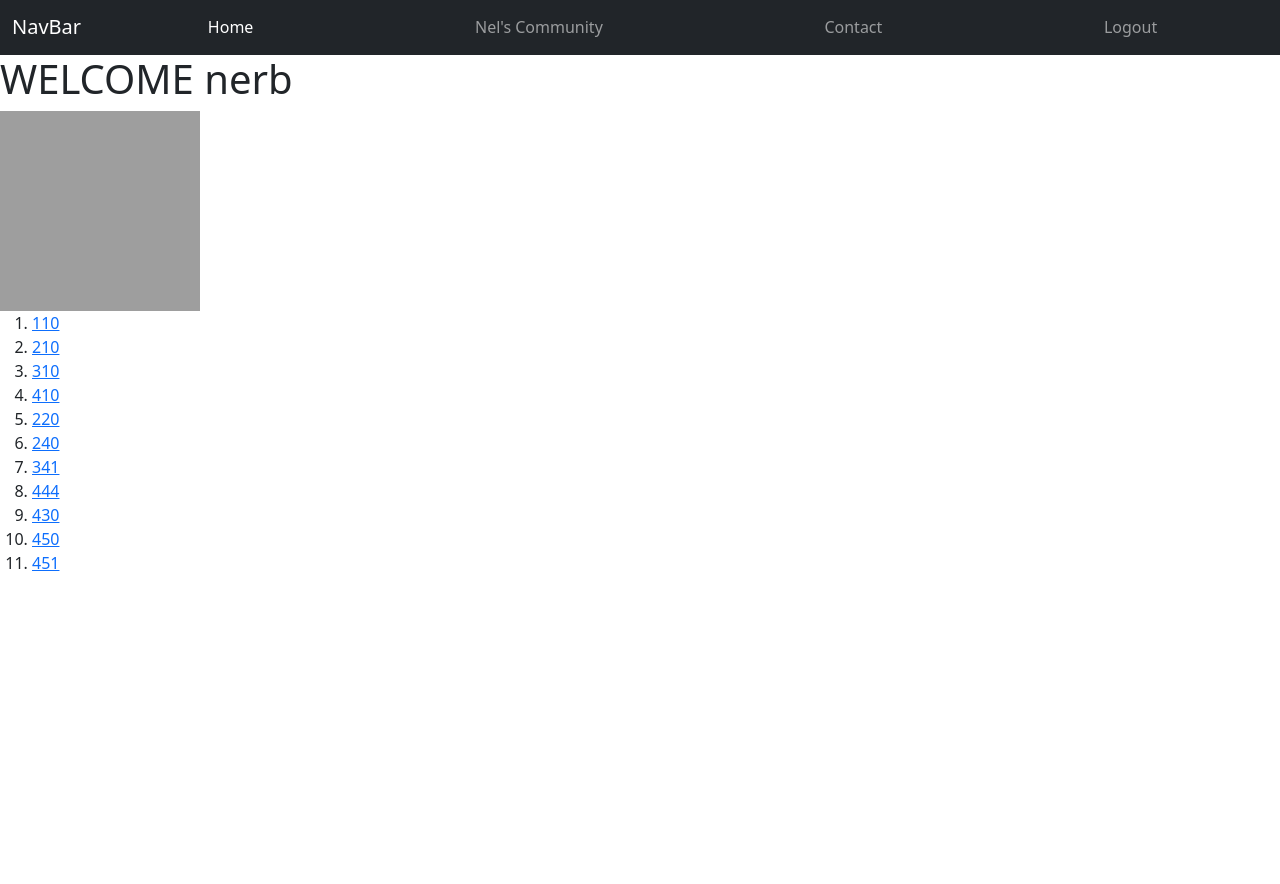
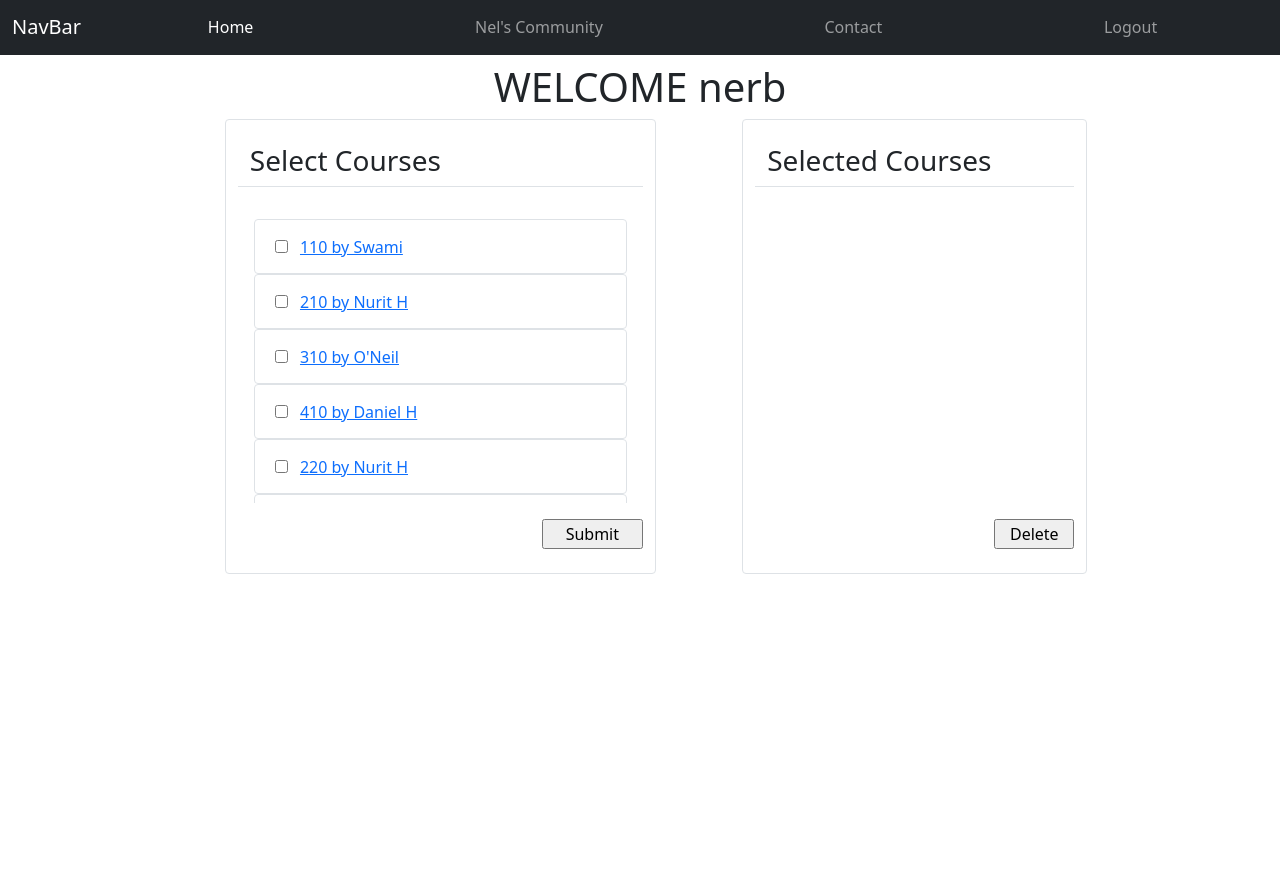
Before and after one commit to nerbGG/courses-Django, a Django app: page / in a window 1280 px wide. Shown: the part 1-885 px from the top of the page. Run offline with Django 4.2, Linux system fonts and the light colour scheme; a user stored in the database is signed in; data comes from the database, SQL or seed files in the repository; both versions use the stored data as it was after the commit; grey boxes are pictures that could not be loaded.

Commit message:
user and courses relationship is now many to many, users can now register for courses, the selected courses will be displayed in the corresponding div, e ach user has their own list of courses

```diff
--- a/App1/models.py
+++ b/App1/models.py
@@ -1,10 +1,12 @@
 import datetime
 from django.utils import timezone
 from django.db import models
+from django.contrib.auth.models import User
 
 
 # has the names of the courses and the names of the instructors
 class AllCourses(models.Model):
+    user = models.ManyToManyField(User)
     courseName = models.CharField(max_length=200)
     instrucName = models.CharField(max_length=100)
     startedFrom = models.DateTimeField('Started from')
--- a/App1/templates/App1/Courses.html
+++ b/App1/templates/App1/Courses.html
@@ -3,11 +3,24 @@
 <head>
     <link href="https://cdn.jsdelivr.net/npm/bootstrap@5.1.3/dist/css/bootstrap.min.css" rel="stylesheet" integrity="sha384-1BmE4kWBq78iYhFldvKuhfTAU6auU8tT94WrHftjDbrCEXSU1oBoqyl2QvZ6jIW3" crossorigin="anonymous">
 <style>
+     html,body{
+        padding: 0;
+        margin:0;
+        width: 100%;
+        height:100%;
+    }
+    {# a, a:hover{#}
+    {#    color:black;#}
+    {#    text-decoration: none;#}
+    {#}#}
     .match-parent{
         width:100%;
     }
     .link:hover{
         background:lightblue;
+    }
+    .w-40{
+        width: 40%;
      }
 </style>
 </head>
@@ -34,23 +47,64 @@
     </div>
   </div>
 </nav>
+<div class="p-2">
     {% if user.is_authenticated %}
-    <h1>WELCOME {{ user.get_username }}</h1>
+        <h1 class="text-center">WELCOME {{ user.get_username }}</h1>
     {% else %}
-    <h1>WELCOME</h1>
+        <h1 class="text-center">WELCOME</h1>
     {% endif %}
-<img src="https://static.vecteezy.com/system/resources/thumbnails/000/682/588/small/cool-black-panther-with-sunglasses-and-necklace.jpg" width="200" height="200">
     <ol>
         {% if user.is_authenticated %}
+            <div class=" d-flex justify-content-between mx-auto "style="width: 70%">
+                 <form action="/" method="post" class=" w-50 d-grid gap-3 d-flex flex-column border p-4 rounded">
+                    {% csrf_token %}
+                    <div class="form-group row border-bottom d-flex align-items-center">
+                        <h3>Select Courses</h3>
+                    </div>
+                    <div class="w-100 p-3 overflow-auto " style="height: 300px">
                         {% for i in ac %}
-            <li>
-                <a href="{{ i.pk }}/">{{ i.courseName }}</a>
-            </li>
+                            <div class="form-group row border rounded d-flex align-items-center" style="height:55px">
+                                <div>
+                                    <input class="m-2" type="checkbox"  name="course" id="course{{ forloop.counter }}" value="{{ i }}">
+                                    <label for="course{{ forloop.counter }}">
+                                        <a href="{{ i.pk }}/">{{ i.courseName }} by {{ i.instrucName }}</a>
+                                    </label>
+                                </div>
+                            </div>
                     {% endfor %}
+                    </div>
+                    <div class="form-group row d-flex justify-content-end">
+                        <input class=" col-sm-3" type="submit" value="Submit">
+                    </div>
+                 </form>
+
+                <form action="/remove/" method="post" class="w-40 d-grid gap-3 d-flex flex-column border p-4 rounded">
+                    {% csrf_token %}
+                    <div class="form-group row border-bottom d-flex align-items-center">
+                        <h3>Selected Courses</h3>
+                    </div>
+                    <div class="w-100 p-3 overflow-auto " style="height: 300px">
+                        {% for i in sc %}
+                            <div class="form-group row border rounded d-flex align-items-center" style="height:55px">
+                             <div>
+                                     <input class="m-2" type="checkbox"  name="course" id="course{{ forloop.counter }}" value="{{ i }}">
+                                    <label for="course{{ forloop.counter }}">
+                                        <a href="{{ i.pk }}/">{{ i.courseName }} by {{ i.instrucName }}</a>
+                                    </label>
+                                </div>
+                            </div>
+                    {% endfor %}
+                    </div>
+                     <div class="form-group row d-flex justify-content-end">
+                        <input class=" col-sm-3" type="submit" value="Delete">
+                    </div>
+                 </form>
+            </div>
         {% else %}
-       <p><a href="/login">Login to see the list of courses</a></p>
+             <p class="text-center"><a href="/login">Login to see the list of courses</a></p>
         {% endif %}
 </ol>
+</div>
 
 </body>
 </html>
--- a/App1/urls.py
+++ b/App1/urls.py
@@ -6,5 +6,6 @@ app_name = 'App1'
 urlpatterns = [
     path('', views.Courses, name='home-page'),
     path('<int:course_id>/', views.detail, name='detail'),
+    path('remove/', views.removecourse,name='removecourse'),
     path('<int:course_id>/yourchoice/', views.yourchoice, name='yourchoice'),
 ]
--- a/App1/views.py
+++ b/App1/views.py
@@ -1,20 +1,43 @@
 from django.http import HttpResponse
 from .models import AllCourses, Details
 from django.template import loader
-from django.shortcuts import render, get_object_or_404
+from django.shortcuts import render, get_object_or_404, redirect
+from django.contrib.auth.decorators import login_required
+from django.contrib.auth.models import User
+from App1.models import AllCourses
 
 
 def Courses(request):
     ac = AllCourses.objects.all()
-    template = loader.get_template('App1/Courses.html')
-    context = {
-        'ac': ac,
-    }
-    return HttpResponse(template.render(context, request))
+    if request.user.is_authenticated:
+        user = User.objects.get(username=request.user.username)
+        user.save()
+        selected_courses = user.allcourses_set.all()
+        if request.method == "POST":
+            # user = request.user
+            selected_courses = request.POST.getlist('course')
+            for sc in selected_courses:
+                course = AllCourses.objects.get(courseName=sc)
+                user.allcourses_set.add(course)  # either works
+                # course.user.add(user)#either works
+        return render(request, "App1/Courses.html", {'ac': ac, 'sc': user.allcourses_set.all()})
+
+    else:
+        return render(request, "App1/Courses.html", {'ac': ac})
+
+
+def removecourse(request):
+    user = User.objects.get(username=request.user.username)
+    courses_to_remove = request.POST.getlist('course')
+    for ec in courses_to_remove:
+        course = AllCourses.objects.get(courseName=ec)
+        user.allcourses_set.remove(course)  # either works
+    return redirect("/")
+    # return render(request, "App1/Courses.html", {'ac': AllCourses.objects.all(), 'sc': user.allcourses_set.all()})
 
 
 # return HttpResponse('<h1>CS LAB ROCKS! </h1>')
-
+@login_required
 def detail(request, course_id):
     course = get_object_or_404(AllCourses, pk=course_id)
     template = loader.get_template('App1/Detail.html')
@@ -36,7 +59,7 @@ def yourchoice(request, course_id):
         template = loader.get_template('App1/Detail.html')
         context = {
             'course': course,
-            'error_message':'select a valid option'
+            'error_message': 'select a valid option'
         }
         return HttpResponse(template.render(context, request))
         # return render(request, 'App1/Detail.html', {
```
Also changed, not shown: App1/migrations/0001_initial.py, App1/migrations/0002_alter_allcourses_user.py (added), App1/migrations/0002_rename_il_details_ct_remove_details_sp_and_more.py (deleted), App1/migrations/0003_alter_allcourses_user.py (added), App1/migrations/0004_remove_allcourses_user_allcourses_user.py (added), db.sqlite3. Lines whose indentation alone changed are shown as unchanged.
